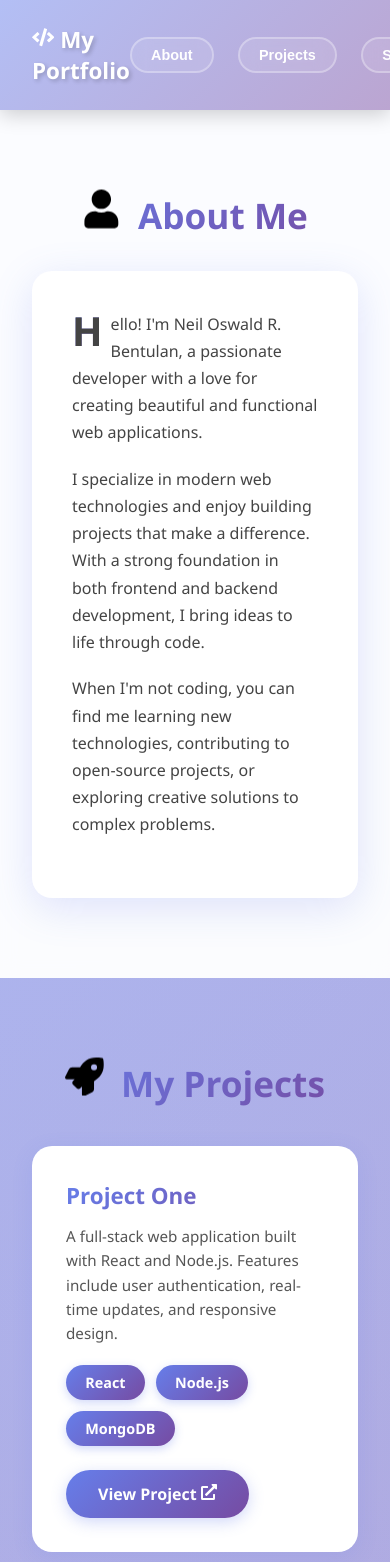
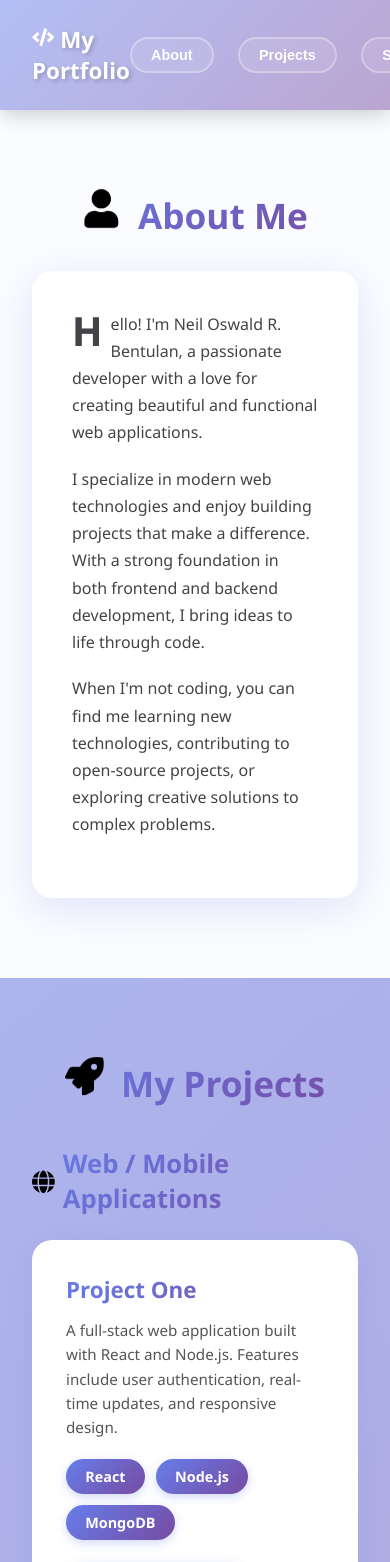
Before and after one commit to neiloswald/portfolio, a React (Create React App) app: page / in a window 390 px wide. Shown: the top 1562 px of the page. Built offline with nearby package versions, Linux system fonts and the light colour scheme.

Commit message:
Add project categories: Web/Mobile, Robot, and Windows Applications

```diff
--- a/src/components/Projects.css
+++ b/src/components/Projects.css
@@ -17,6 +17,27 @@
   margin-bottom: 2.5rem;
   text-align: center;
   font-weight: 700;
+}
+
+.project-category {
+  margin-bottom: 3rem;
+}
+
+.project-category:last-child {
+  margin-bottom: 0;
+}
+
+.category-title {
+  font-size: 1.6rem;
+  background: linear-gradient(135deg, #667eea 0%, #764ba2 100%);
+  -webkit-background-clip: text;
+  -webkit-text-fill-color: transparent;
+  background-clip: text;
+  font-weight: 700;
+  margin-bottom: 1.5rem;
+  display: flex;
+  align-items: center;
+  gap: 0.5rem;
 }
 
 .projects-grid {
@@ -40,7 +61,7 @@
   border-color: #667eea;
 }
 
-.project-card h3 {
+.project-card h4 {
   background: linear-gradient(135deg, #667eea 0%, #764ba2 100%);
   -webkit-background-clip: text;
   -webkit-text-fill-color: transparent;
--- a/src/components/Projects.js
+++ b/src/components/Projects.js
@@ -1,9 +1,13 @@
 import React from 'react';
 import './Projects.css';
-import { FaRocket, FaExternalLinkAlt } from 'react-icons/fa';
+import { FaRocket, FaExternalLinkAlt, FaGlobe, FaRobot, FaDesktop } from 'react-icons/fa';
 
 function Projects() {
-  const projects = [
+  const projectCategories = [
+    {
+      category: 'Web / Mobile Applications',
+      icon: <FaGlobe />,
+      projects: [
         {
           id: 1,
           title: 'Project One',
@@ -17,13 +21,34 @@ function Projects() {
           description: 'An e-commerce platform with shopping cart functionality, payment integration, and admin dashboard.',
           technologies: ['React', 'Express', 'PostgreSQL'],
           link: '#'
+        }
+      ]
     },
     {
+      category: 'Robot Applications',
+      icon: <FaRobot />,
+      projects: [
+        {
           id: 3,
-      title: 'Project Three',
-      description: 'A mobile-responsive portfolio website showcasing modern design principles and smooth animations.',
-      technologies: ['React', 'CSS3', 'JavaScript'],
+          title: 'Robot Project One',
+          description: 'Autonomous navigation system for mobile robots using sensor fusion and path planning algorithms.',
+          technologies: ['ROS', 'Python', 'Computer Vision'],
           link: '#'
+        }
+      ]
+    },
+    {
+      category: 'Windows Applications',
+      icon: <FaDesktop />,
+      projects: [
+        {
+          id: 4,
+          title: 'Desktop App One',
+          description: 'Desktop application for data management and visualization with a modern user interface.',
+          technologies: ['C#', '.NET', 'WPF'],
+          link: '#'
+        }
+      ]
     }
   ];
 
@@ -31,10 +56,13 @@ function Projects() {
     <section id="projects" className="projects">
       <div className="projects-container">
         <h2><FaRocket className="section-icon" /> My Projects</h2>
+        {projectCategories.map((category, categoryIndex) => (
+          <div key={categoryIndex} className="project-category">
+            <h3 className="category-title">{category.icon} {category.category}</h3>
             <div className="projects-grid">
-          {projects.map((project) => (
+              {category.projects.map((project) => (
                 <div key={project.id} className="project-card">
-              <h3>{project.title}</h3>
+                  <h4>{project.title}</h4>
                   <p>{project.description}</p>
                   <div className="technologies">
                     {project.technologies.map((tech, index) => (
@@ -46,6 +74,8 @@ function Projects() {
               ))}
             </div>
           </div>
+        ))}
+      </div>
     </section>
   );
 }
```
Lines whose indentation alone changed are shown as unchanged.
